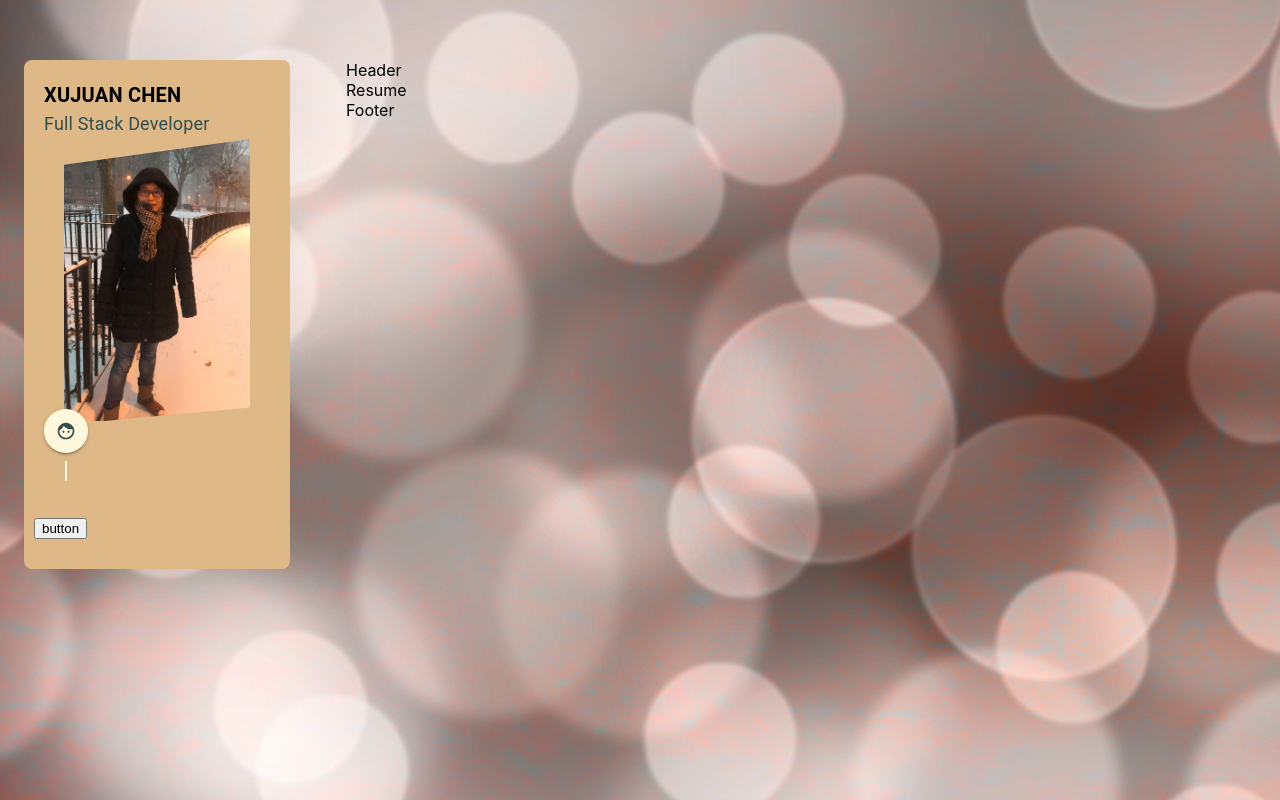
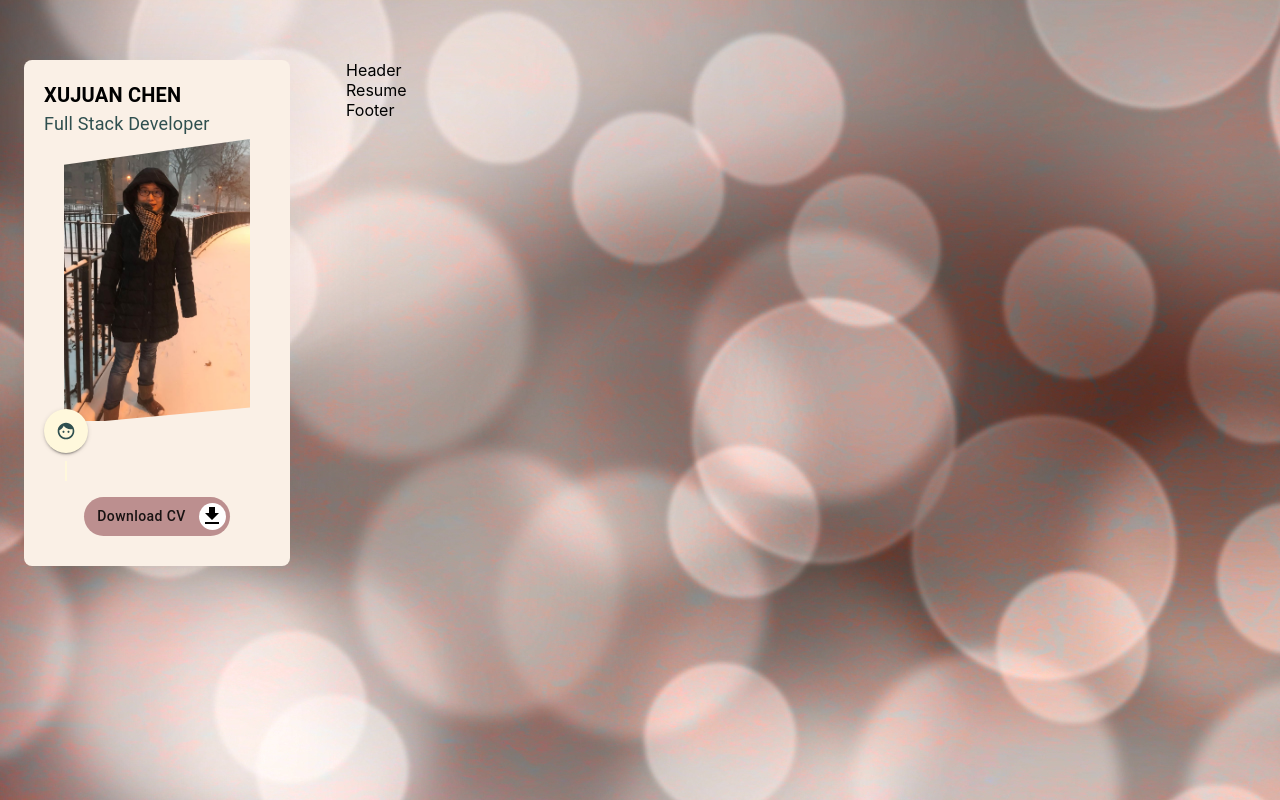
Before and after one commit to xujuanchen2020/resume, a React (Create React App) app: page / in a window 1280 px wide. Built offline with nearby package versions, Linux system fonts and the light colour scheme.

Commit message:
styled button

```diff
--- a/src/App.css
+++ b/src/App.css
@@ -4,14 +4,13 @@
 
 .top_60{
     margin-top: 60px;
+}
 
-    @media screen and (max-width: 991px){
-        .top_60{
-            margin-top: 30px;
-        }
+@media screen and (max-width: 991px){
+    .top_60{
+        margin-top: 30px;
     }
 }
-
 
 .container_shadow{
     box-shadow: 0px 2px 92px 0px rgba(0, 0, 0, 0.1);
--- a/src/components/Button/Button.js
+++ b/src/components/Button/Button.js
@@ -1,11 +1,13 @@
 import React from 'react'
+import './ButtonStyle.css'
+import {Button} from '@material-ui/core'
 
-const Button = () => {
+const MyButton = ({text, icon}) => {
     return (
-        <div>
-            Button
-        </div>
+        <Button className='custom_btn' endIcon={icon?<div className="btn_icon_container">{icon}</div>:null}>
+            <span className='btn_text'>{text}</span>
+        </Button>
     )
 }
 
-export default Button
+export default MyButton
--- a/src/components/Button/ButtonStyle.css
+++ b/src/components/Button/ButtonStyle.css
@@ -0,0 +1,38 @@
+.custom_btn{
+    background: rosybrown !important;
+    font-size: 14px !important;
+    font-weight: 500 !important;
+    border: 2px !important;
+    border-radius: 50px !important;
+    padding: 1px 12px;
+    line-height: 15px;
+    min-width: 100px;
+    outline: none;
+
+}
+
+.custom_btn .btn_icon_container{
+    color: #000;
+    background: #fff;
+    border-radius: 50px;
+    height: 27px;
+    width: 27px;
+    line-height: 29px;
+    text-align: center;
+    display: flex;
+    align-items: center;
+    justify-content: center;
+}
+
+/* .btn_icon_container > .MuiSvgIcon.root{
+    font-size: 16px;
+} */
+
+.custom_btn .btn_text{
+    font-size: 14px;
+    text-transform: none;
+    text-align: center;
+    width: 100%;
+    margin-right: 5px;
+    margin-left: 5px;
+}
--- a/src/components/Profile/Profile.js
+++ b/src/components/Profile/Profile.js
@@ -1,35 +1,12 @@
 import React from 'react'
 import myImage from '../../images/image.jpeg'
-import {requirePropFactory, Typography} from '@material-ui/core'
+import {Typography} from '@material-ui/core'
 import './ProfileStyle.css'
-import MyTimeline, {CustomTimelineSeparator} from '../Timeline/Timeline'
+import MyTimeline from '../Timeline/Timeline'
 import reusableData from '../../utils/reuseData'
 import FaceIcon from '@material-ui/icons/Face'
-import TimelineItem from '@material-ui/lab/TimelineItem'
-import TimelineContent from '@material-ui/lab/TimelineOppositeContent'
-import TimelineDot from '@material-ui/lab/TimelineDot'
-import TimelineSeparator from '@material-ui/lab/TimelineSeparator'
-import TimelineConnector from '@material-ui/lab/TimelineConnector'
-
-// const MyTimelineItem = ({title, link, text}) => {
-//     return(
-//         <TimelineItem>
-//         <CustomTimelineSeparator/>
-//         <TimelineContent className="timeline_content">
-//             {link?(
-//                 <Typography className="timeline_text">
-//                 <span>{title}:</span>{" "}
-//                 <a href={link} target="_blank">{text}</a>
-//                 </Typography>
-//             ):(
-//                 <Typography className="timeline_text">
-//                 <span>{title}:</span>{text}
-//                 </Typography>
-//             )}
-//         </TimelineContent>
-//       </TimelineItem>
-//     )
-// }
+import MyButton from '../Button/Button'
+import GetAppIcon from '@material-ui/icons/GetApp';
 
 const Profile = () => {
     return (
@@ -43,17 +20,9 @@ const Profile = () => {
             </figure>
             <div className='profile_info'>
                 <MyTimeline  icon={<FaceIcon/>}/>
-                {/* <MyTimelineItem title="name" text={reusableData.name}/>
-                <MyTimelineItem title="title" text={reusableData.title}/>
-                <MyTimelineItem title="email" text={reusableData.email}/>
-                {Object.keys(reusableData.socials).map(key =>(
-                    <MyTimelineItem title={key}
-                    text={reusableData.socials[key].text}
-                    link={reusableData.link}/>
-                ))}
-                <MyTimeline /> */}
-                <br/>
-                <button>button</button>
+                <div className='button_container'>
+                <MyButton text={"Download CV"} icon={<GetAppIcon/>}/>
+                </div>
             </div>
         </div>
     )
--- a/src/components/Profile/ProfileStyle.css
+++ b/src/components/Profile/ProfileStyle.css
@@ -1,5 +1,5 @@
 .profile{
-    background-color: burlywood;
+    background-color: linen;
     border-radius: 8px;
     width: 100%;
     display: inline-block;
@@ -51,3 +51,10 @@ font-weight: bold;
 .timeline_text > span {
     color: black;
 }
+
+.profile .button_container{
+    width:100%;
+    display: flex;
+    justify-content: center;
+    margin-top: 10px;
+}
```
Also changed, not shown: 2 other files (tests, documents, lock files or other folders).
